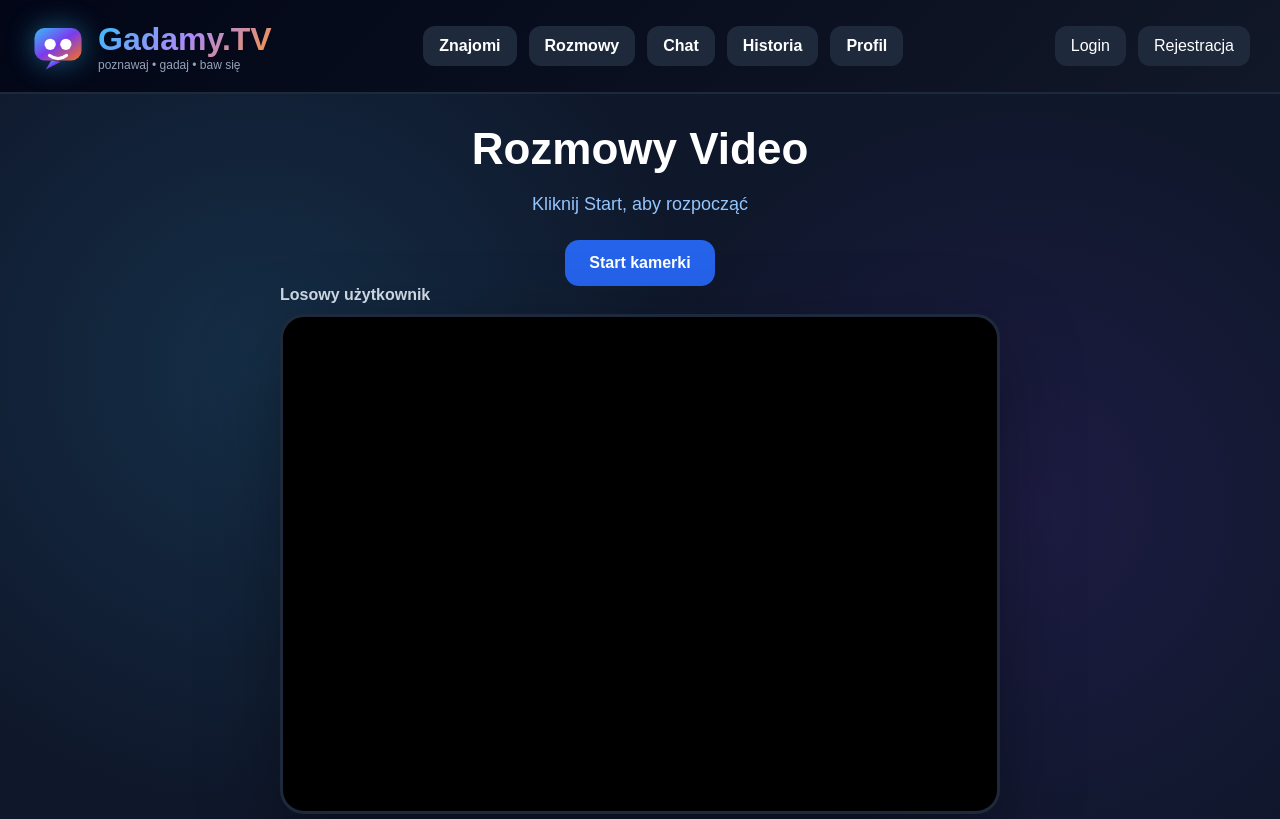
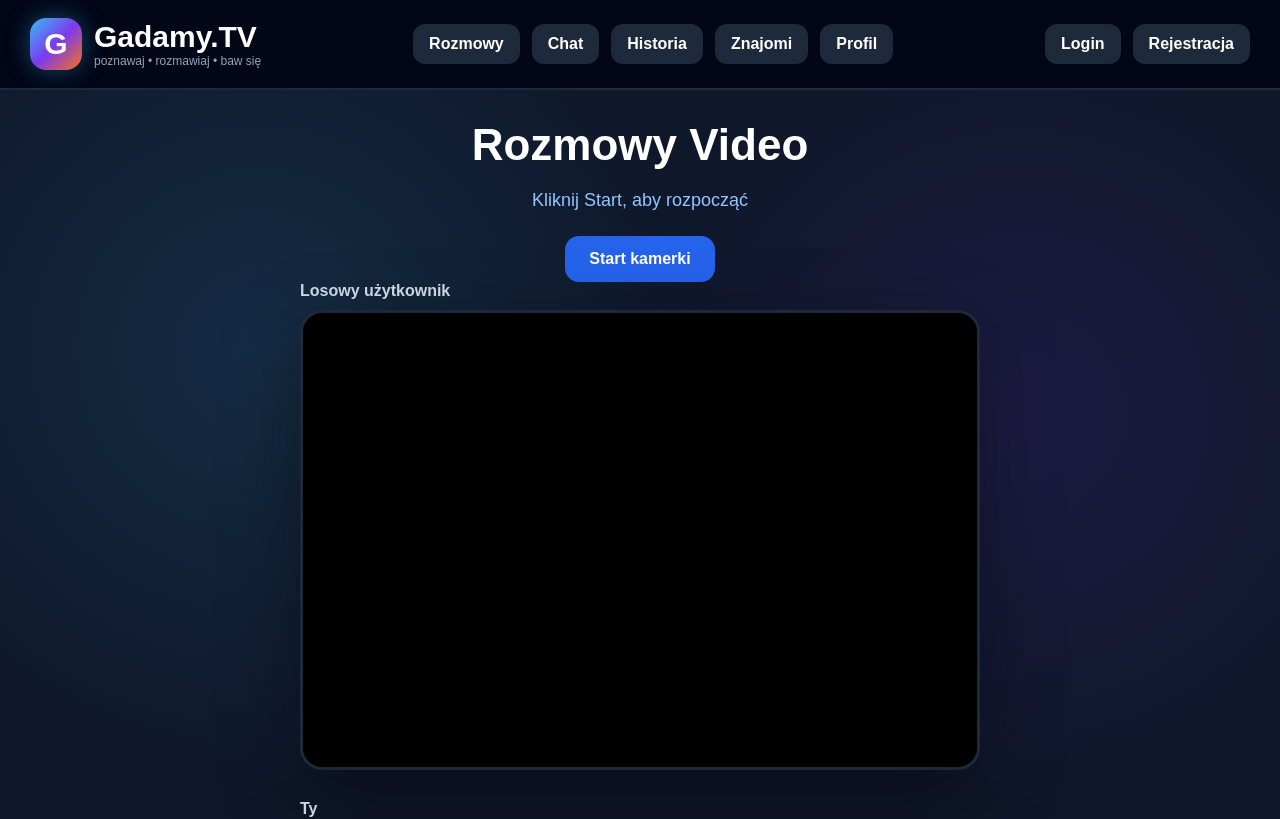
Before and after one commit to marcelulbrych7-alt/GadamyTv, a React (Vite) app in the folder client/: page / in a window 1280 px wide. Shown: the top 819 px of the page. Built offline with nearby package versions, Linux system fonts and the light colour scheme.

Commit message:
restore layout and clean graphics

```diff
--- a/client/src/components/Logo.jsx
+++ b/client/src/components/Logo.jsx
@@ -1,46 +1,13 @@
 function Logo() {
   return (
     <div className="brandLogo">
-      <div className="logoIcon">
-        <svg viewBox="0 0 100 100">
-          <defs>
-            <linearGradient id="g" x1="0" x2="1" y1="0" y2="1">
-              <stop offset="0%" stopColor="#38bdf8" />
-              <stop offset="50%" stopColor="#7c3aed" />
-              <stop offset="100%" stopColor="#f97316" />
-            </linearGradient>
-          </defs>
-
-          <rect
-            x="8"
-            y="18"
-            width="84"
-            height="58"
-            rx="18"
-            fill="url(#g)"
-          />
-
-          <circle cx="36" cy="47" r="10" fill="white" />
-          <circle cx="64" cy="47" r="10" fill="white" />
-
-          <path
-            d="M35 67 Q50 78 65 67"
-            stroke="white"
-            strokeWidth="6"
-            strokeLinecap="round"
-            fill="none"
-          />
-
-          <path
-            d="M38 76 L28 92 L55 78"
-            fill="url(#g)"
-          />
-        </svg>
+      <div className="logoMark">
+        <span>G</span>
       </div>
 
-      <div>
-        <div className="logoText">Gadamy.TV</div>
-        <div className="logoSub">poznawaj • gadaj • baw się</div>
+      <div className="brandText">
+        <div className="brandName">Gadamy.TV</div>
+        <div className="brandSlogan">poznawaj • rozmawiaj • baw się</div>
       </div>
     </div>
   );
--- a/client/src/components/Navbar.jsx
+++ b/client/src/components/Navbar.jsx
@@ -28,10 +28,10 @@ function Navbar() {
       <Logo />
 
       <div className="navLinks">
-        <Link to="/znajomi">Znajomi</Link>
         <Link to="/">Rozmowy</Link>
         <Link to="/chat">Chat</Link>
         <Link to="/historia">Historia</Link>
+        <Link to="/znajomi">Znajomi</Link>
         <Link to="/profil">Profil</Link>
 
         {canSeeAdmin && <Link to="/admin">Admin</Link>}
--- a/client/src/index.css
+++ b/client/src/index.css
@@ -22,8 +22,8 @@ a {
 }
 
 button {
+  border: none;
   cursor: pointer;
-  border: none;
   font-family: inherit;
 }
 
@@ -32,14 +32,16 @@ button {
 .navbar {
   width: 100%;
   min-height: 90px;
-  background: linear-gradient(135deg, #020617, #111827);
+  background: #020617;
+  border-bottom: 2px solid #1e293b;
+
   display: flex;
   align-items: center;
   justify-content: space-between;
+
   padding: 18px 30px;
-  gap: 25px;
+  gap: 20px;
   flex-wrap: wrap;
-  border-bottom: 2px solid #1e293b;
 }
 
 .brandLogo {
@@ -48,35 +50,39 @@ button {
   gap: 12px;
 }
 
-.logoIcon {
-  width: 56px;
-  height: 56px;
-  filter: drop-shadow(0 0 14px rgba(56, 189, 248, 0.45));
+.logoMark {
+  width: 52px;
+  height: 52px;
+  border-radius: 16px;
+
+  background: linear-gradient(135deg, #38bdf8, #7c3aed, #f97316);
+
+  display: flex;
+  align-items: center;
+  justify-content: center;
+
+  font-size: 30px;
+  font-weight: 900;
+
+  box-shadow: 0 0 25px rgba(56, 189, 248, 0.35);
 }
 
-.logoIcon svg {
-  width: 100%;
-  height: 100%;
+.brandName {
+  font-size: 30px;
+  font-weight: 900;
+  color: white;
 }
 
-.logoText {
-  font-size: 32px;
-  font-weight: 900;
-  background: linear-gradient(135deg, #38bdf8, #a78bfa, #fb923c);
-  -webkit-background-clip: text;
-  color: transparent;
-}
-
-.logoSub {
+.brandSlogan {
   font-size: 12px;
   color: #94a3b8;
 }
 
 .navLinks {
   display: flex;
-  align-items: center;
   gap: 12px;
   flex-wrap: wrap;
+  align-items: center;
 }
 
 .navLinks a {
@@ -88,9 +94,9 @@ button {
 
 .authButtons {
   display: flex;
-  align-items: center;
   gap: 12px;
   flex-wrap: wrap;
+  align-items: center;
 }
 
 .authButtons a,
@@ -100,18 +106,19 @@ button {
   color: white;
   padding: 11px 16px;
   border-radius: 12px;
+  font-weight: bold;
 }
 
 .role-owner {
-  background: linear-gradient(135deg, #f97316, #dc2626);
+  background: #ea580c;
 }
 
 .role-admin {
-  background: linear-gradient(135deg, #2563eb, #7c3aed);
+  background: #2563eb;
 }
 
 .role-support {
-  background: linear-gradient(135deg, #16a34a, #0f766e);
+  background: #16a34a;
 }
 
 /* PAGE */
@@ -119,10 +126,10 @@ button {
 .page {
   min-height: calc(100vh - 90px);
   padding: 30px;
+
   background:
-    radial-gradient(circle at 20% 20%, rgba(56, 189, 248, 0.14), transparent 30%),
-    radial-gradient(circle at 80% 30%, rgba(124, 58, 237, 0.13), transparent 30%),
-    radial-gradient(circle at 50% 90%, rgba(249, 115, 22, 0.10), transparent 25%),
+    radial-gradient(circle at 20% 20%, rgba(56, 189, 248, 0.13), transparent 30%),
+    radial-gradient(circle at 80% 25%, rgba(124, 58, 237, 0.12), transparent 28%),
     #0f172a;
 }
 
@@ -134,9 +141,9 @@ button {
 
 .status {
   text-align: center;
-  margin-bottom: 25px;
   color: #93c5fd;
   font-size: 18px;
+  margin-bottom: 25px;
 }
 
 /* VIDEO */
@@ -150,7 +157,7 @@ button {
 }
 
 .videoCard {
-  width: 720px;
+  width: 680px;
   max-width: 100%;
 }
 
@@ -162,9 +169,9 @@ button {
 
 .videoBox {
   width: 100%;
-  height: 500px;
+  height: 460px;
   background: black;
-  border-radius: 24px;
+  border-radius: 22px;
   overflow: hidden;
   border: 3px solid #1e293b;
   box-shadow: 0 25px 80px rgba(0, 0, 0, 0.35);
@@ -295,17 +302,6 @@ button {
   border-radius: 14px;
 }
 
-/* CARDS */
-
-.card {
-  background: #1e293b;
-  padding: 22px;
-  border-radius: 18px;
-  margin: 16px auto;
-  max-width: 900px;
-  box-shadow: 0 20px 60px rgba(0, 0, 0, 0.25);
-}
-
 /* AUTH */
 
 .authPage {
@@ -314,7 +310,9 @@ button {
   justify-content: center;
   align-items: center;
   padding: 25px;
-  background: #0f172a;
+  background:
+    radial-gradient(circle at 30% 20%, rgba(56, 189, 248, 0.16), transparent 30%),
+    #0f172a;
 }
 
 .authBox {
@@ -324,7 +322,6 @@ button {
   padding: 35px;
   border-radius: 22px;
   border: 2px solid #1e293b;
-  box-shadow: 0 20px 60px rgba(0, 0, 0, 0.35);
 }
 
 .authBox h1 {
@@ -347,6 +344,16 @@ button {
   color: white;
   padding: 16px;
   border-radius: 13px;
+}
+
+/* CARDS */
+
+.card {
+  background: #1e293b;
+  padding: 22px;
+  border-radius: 18px;
+  margin: 16px auto;
+  max-width: 900px;
 }
 
 /* FRIENDS */
```
